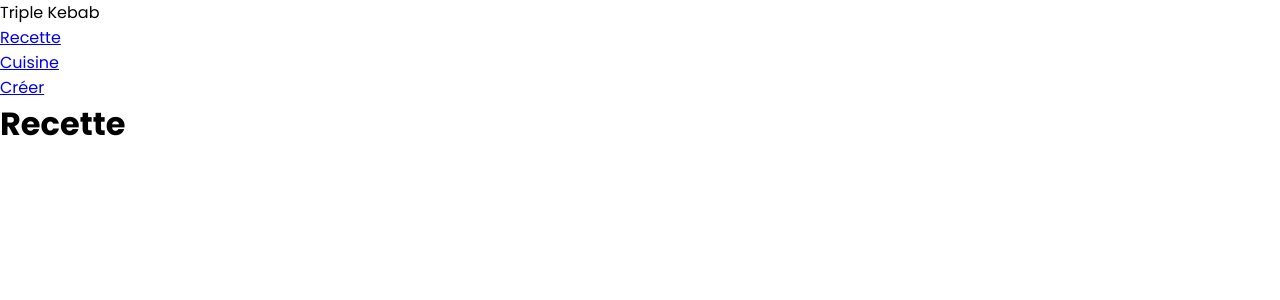
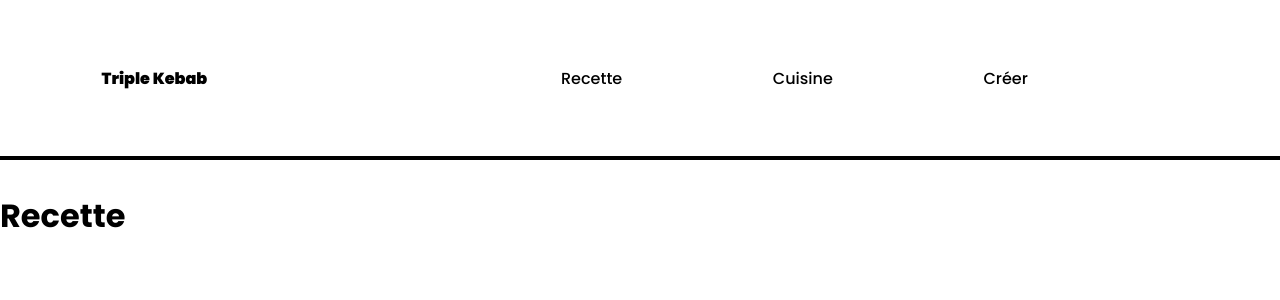
Before and after one commit to rachboudj/partiel-kebab, a React (Vite) app: page / in a window 1280 px wide. Shown: the top 300 px of the page. Built offline with nearby package versions, Linux system fonts and the light colour scheme.

Commit message:
mise en forme du header

```diff
--- a/src/styles/App.scss
+++ b/src/styles/App.scss
@@ -1,4 +1,15 @@
 @import url('https://fonts.googleapis.com/css2?family=Poppins:ital,wght@0,100;0,200;0,300;0,400;0,500;0,600;0,700;0,800;0,900;1,100;1,200;1,300;1,400;1,500;1,600;1,700;1,800;1,900&display=swap');
+@import url(./Header.scss);
+
+li {
+    list-style-type: none;
+}
+
+a {
+    text-decoration: none;
+    color: $textBtn1;
+    font-weight: 500;
+}
 
 * {
     margin: 0;
@@ -7,5 +18,9 @@
 
     body {
         font-family: "Poppins", sans-serif;
+
+        .content {
+            margin-top: 2em;
+        }
     }
 }
--- /dev/null
+++ b/src/styles/Header.scss
@@ -0,0 +1,20 @@
+header {
+    display: flex;
+    justify-content: space-around;
+    align-items: center;
+    height: 20vh;
+    border-bottom: 4px solid $textBtn1;
+
+    .logo {
+        font-weight: 900;
+    }
+
+    nav {
+        width: 60%;
+        ul {
+            width: 100%;
+            display: flex;
+            justify-content: space-evenly;
+        }
+    }
+}
--- a/src/styles/Variables.scss
+++ b/src/styles/Variables.scss
@@ -1,2 +1,3 @@
 $backgroundColor : red;
 $accent : #EC9D47;
+$textBtn1: #000;
```
